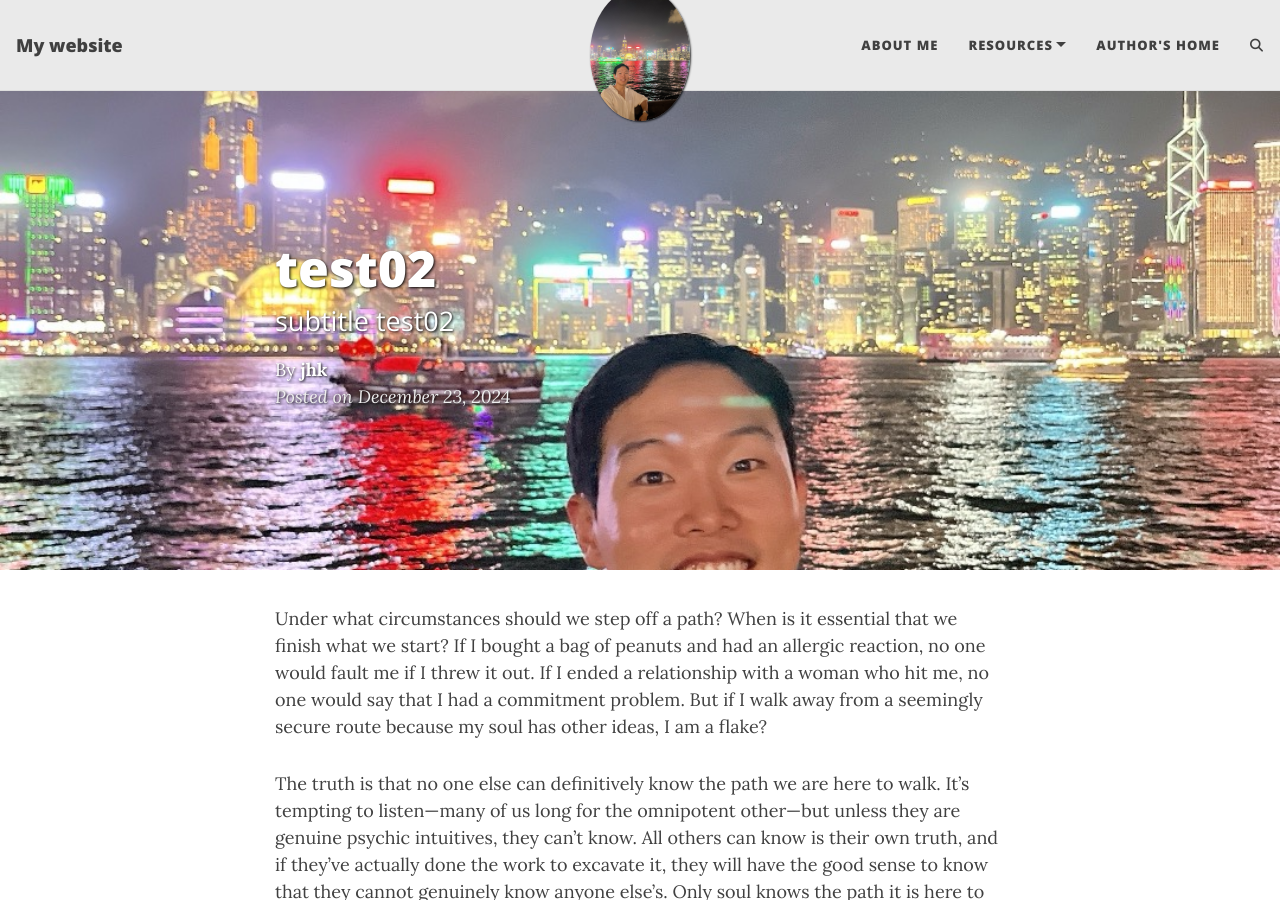
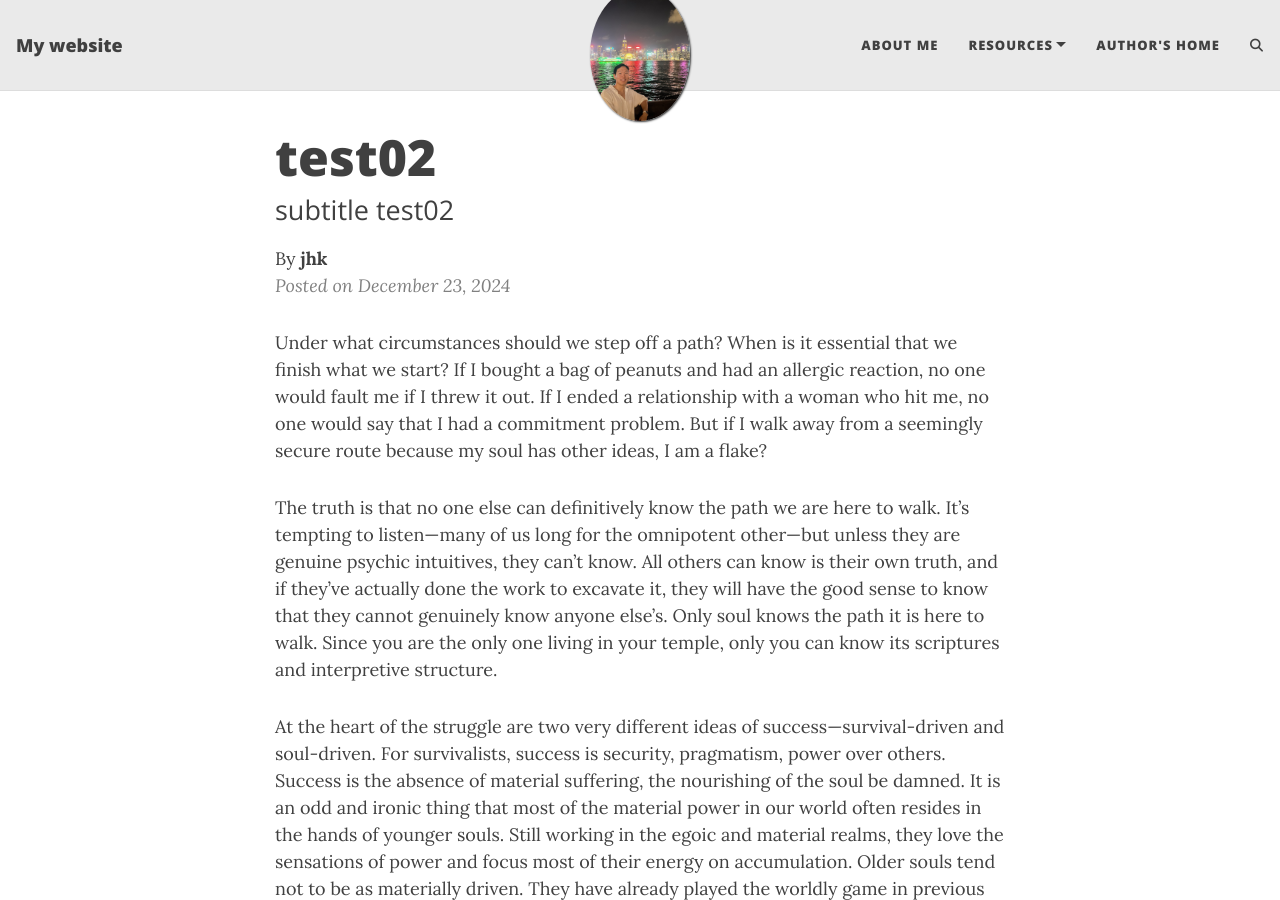
Before and after one commit to supersize/myblog, a Jekyll site: the page built from _posts/2024-12-23-test02.md, in a window 1280 px wide and 900 px high. Built offline with Jekyll 4.4.1, drawn with Linux system fonts in a browser that asks for light colours; comment, search, counter and statistics services are not loaded.

Commit message:
test 포스트 작성

```diff
--- a/_posts/2024-12-23-test02.md
+++ b/_posts/2024-12-23-test02.md
@@ -2,9 +2,6 @@
 layout: post
 title: test02
 subtitle: subtitle test02
-cover-img: /assets/img/jhk_HK.jpg
-thumbnail-img: /assets/img/jhk_HK.jpg
-share-img: /assets/img/jhk_HK.jpg
 tags: [test, test02]
 author: jhk
 ---
```
